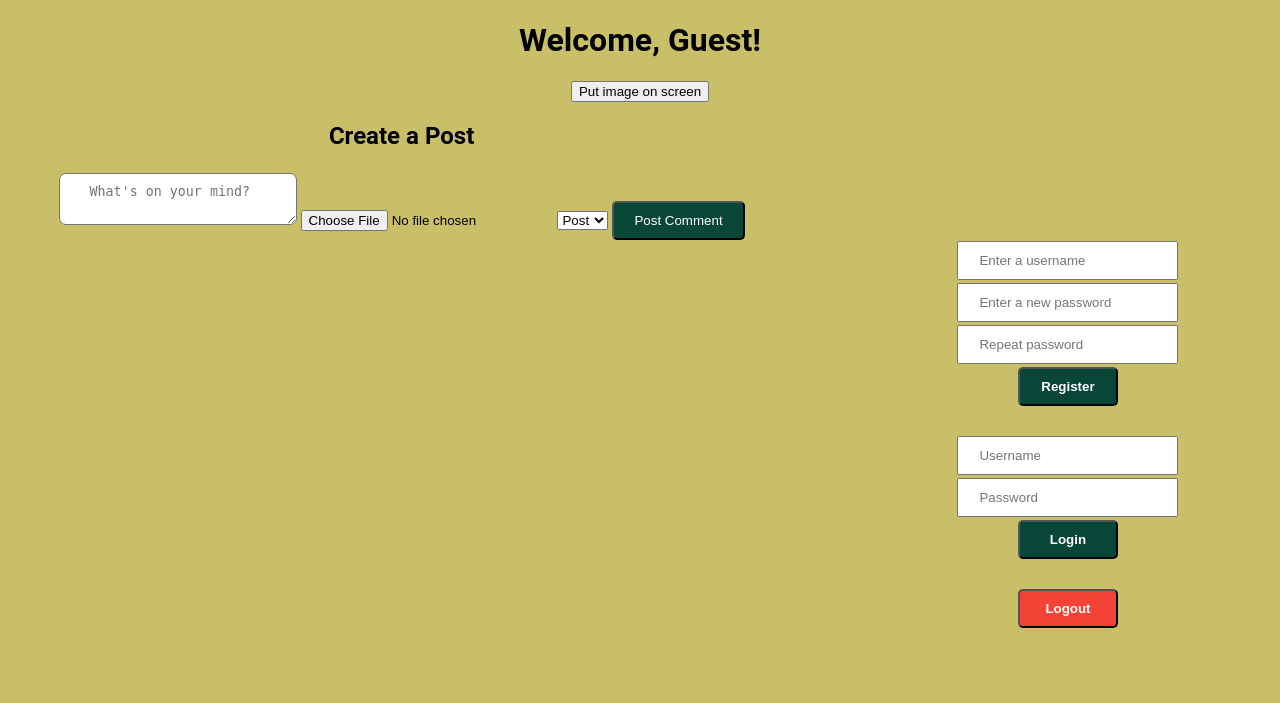
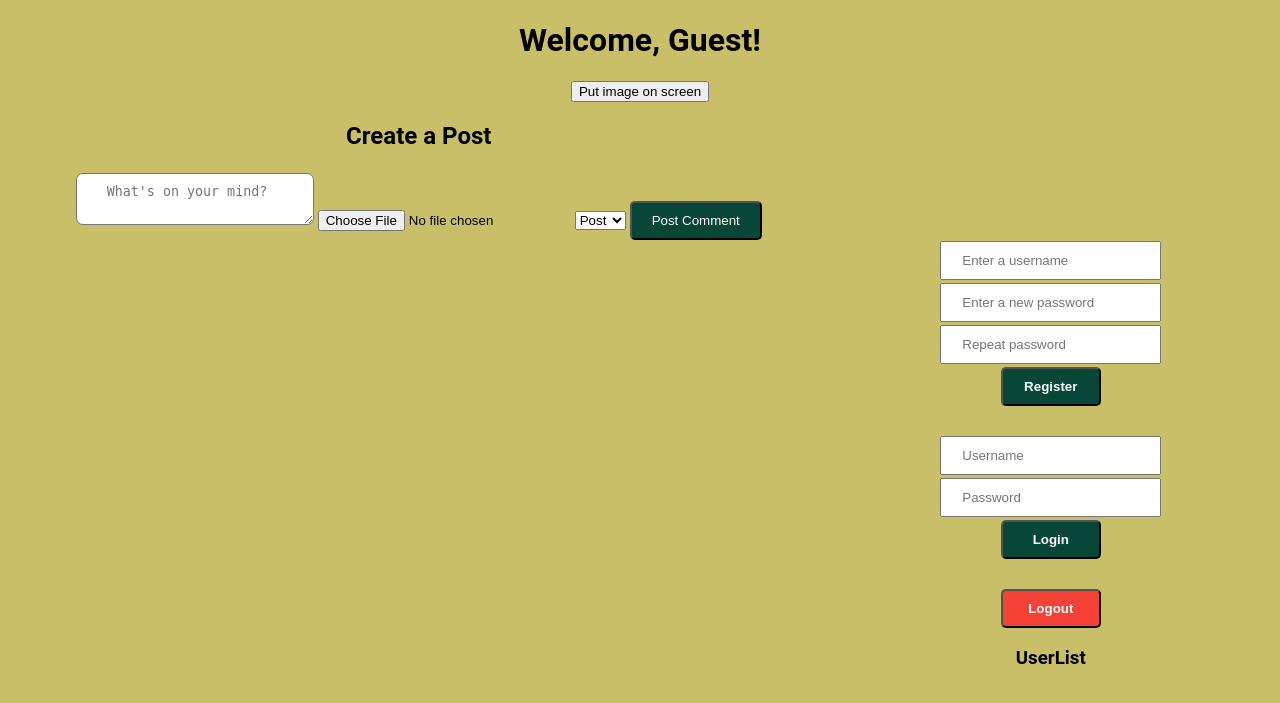
Before and after one commit to NightlessRam/plusminusminus, a Flask app: page / in a window 1280 px wide. Shown: the top 703 px of the page. Run offline with Flask 3, Linux system fonts and the light colour scheme; data that the repository does not hold is empty; some libraries are stand-ins or nearby versions.

Commit message:
Updated index.html for better userlist

```diff
--- a/app/templates/index.html
+++ b/app/templates/index.html
@@ -79,7 +79,7 @@
 
     </div>
 
-    <ul id="user-list"></ul>
+
 
     <div class="Authentication-Container">
         <div id="Fake-registration-form-wrap">
@@ -103,6 +103,10 @@
         <form id="logout-form" action="/logout" method="post">
             <button type="submit" id="logout-button" class="logout-btn">Logout</button>
         </form>
+        <div class="userlist">
+            <h3>UserList</h3>
+            <ul id="user-list" class="userlayout"></ul>
+        </div>
     </div>
 </div>
 
```
